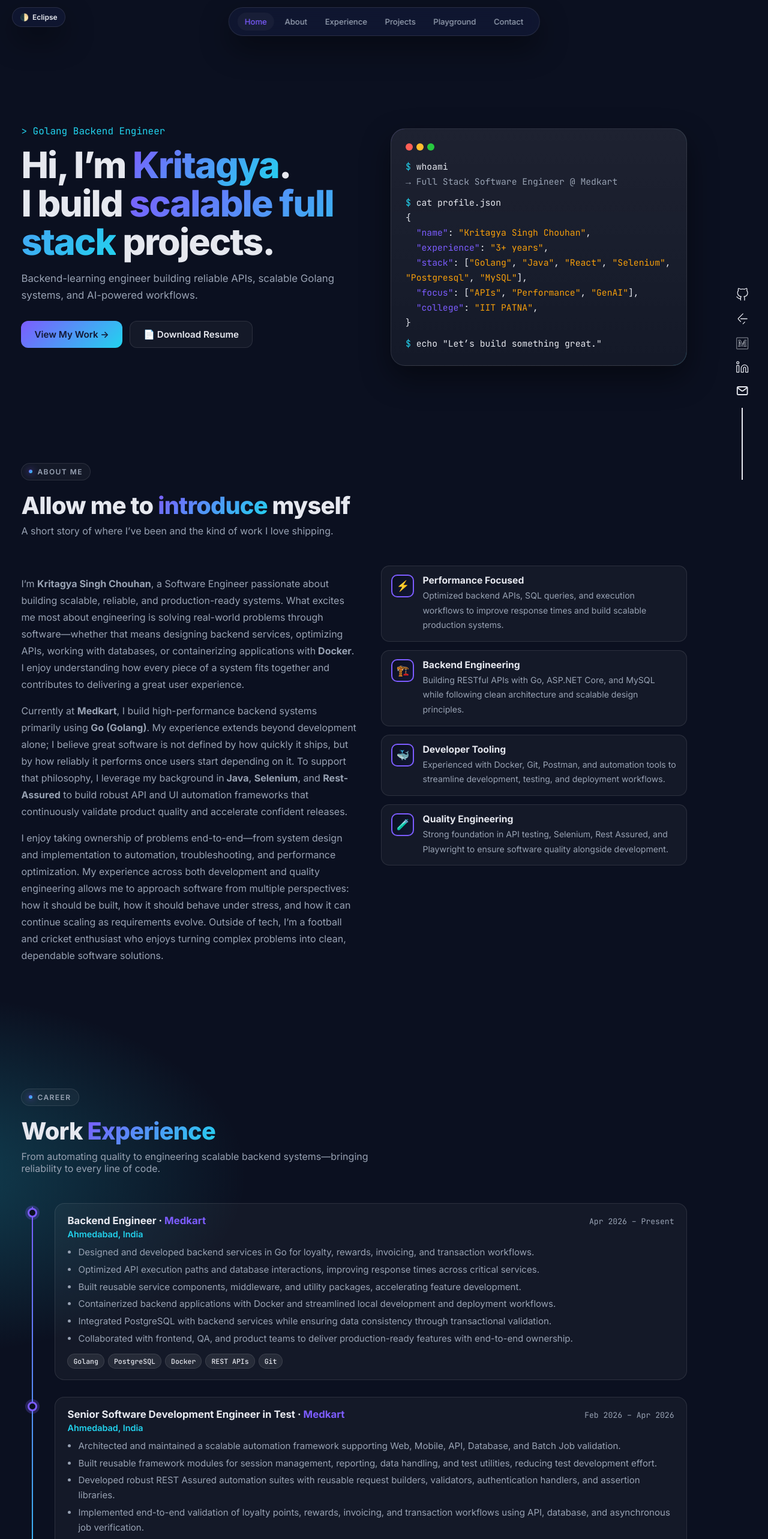
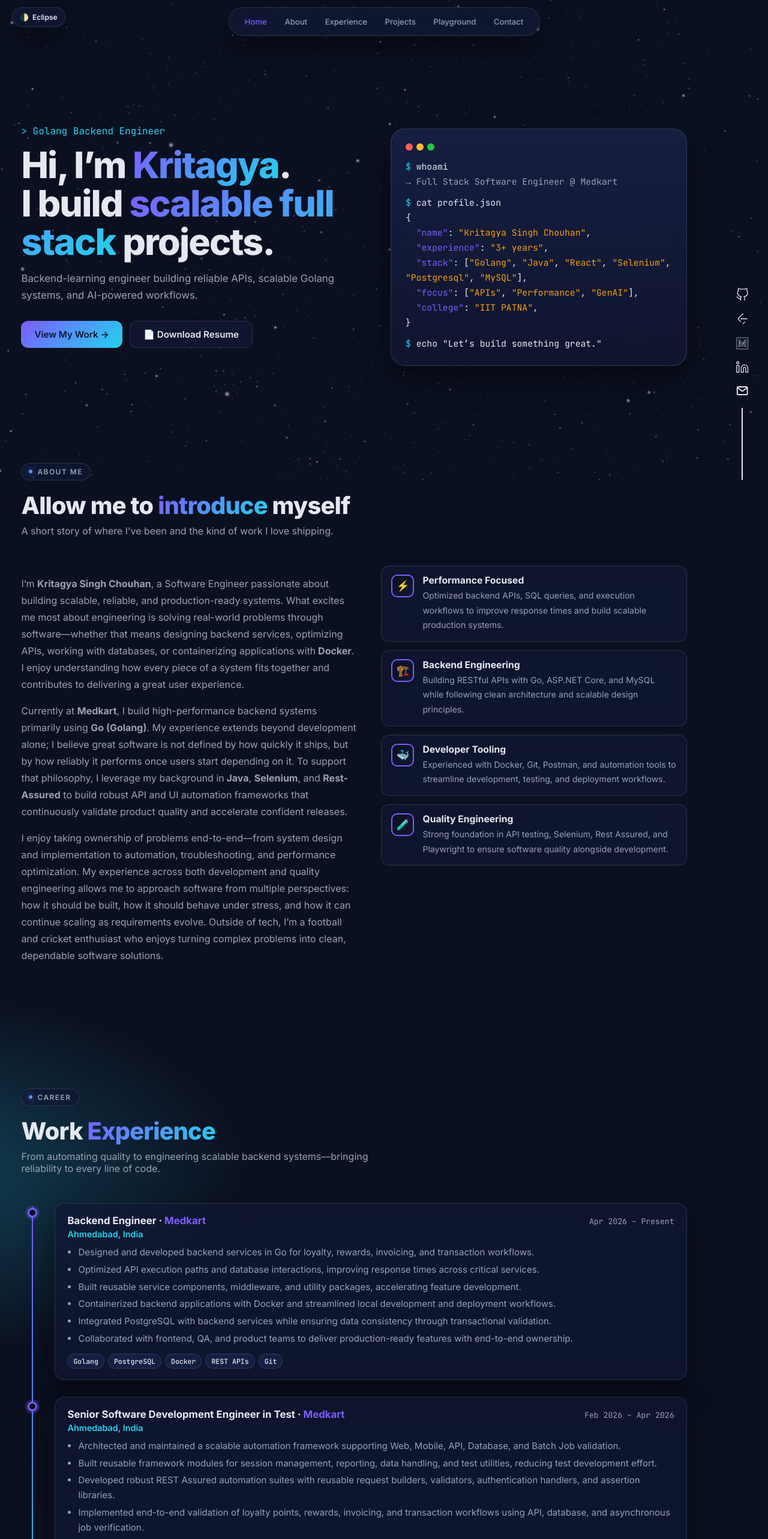
Before and after one commit to kritagya20/portfolio-website-react, a React (Vite) app: page / in a window 1280 px wide. Shown: the top 2566 px of the page at 60% size. Built offline with nearby package versions, Linux system fonts and the light colour scheme.

Commit message:
feat: Add 3D Three.js Starfield Canvas, Framer Motion scroll animations, and glassmorphism styling

```diff
--- a/package.json
+++ b/package.json
@@ -13,7 +13,8 @@
     "framer-motion": "^11.3.19",
     "motion": "^12.42.1",
     "react": "^18.3.1",
-    "react-dom": "^18.3.1"
+    "react-dom": "^18.3.1",
+    "three": "^0.185.1"
   },
   "devDependencies": {
     "@vitejs/plugin-react": "^4.3.1",
--- a/src/App.jsx
+++ b/src/App.jsx
@@ -1,5 +1,6 @@
 import { useEffect, useState } from 'react';
 import { motion, useScroll } from 'framer-motion';
+import StarfieldCanvas from './components/StarfieldCanvas.jsx';
 import Navbar from './components/Navbar.jsx';
 import Hero from './components/Hero.jsx';
 import About from './components/About.jsx';
@@ -22,6 +23,7 @@ export default function App() {
 
   return (
     <div className="app">
+      <StarfieldCanvas />
       <motion.div className="scroll-progress" style={{ scaleX: scrollYProgress }} />
       <Navbar />
       <main>
--- a/src/components/About.jsx
+++ b/src/components/About.jsx
@@ -5,6 +5,12 @@ export default function About() {
   return (
     <section id="about" className="section">
       <div className="container">
+        <motion.div
+          initial={{ opacity: 0, y: 35 }}
+          whileInView={{ opacity: 1, y: 0 }}
+          viewport={{ once: true, amount: 0.3 }}
+          transition={{ duration: 0.7, ease: 'easeOut' }}
+        >
           <span className="eyebrow">
             <span className="dot" /> About me
           </span>
@@ -14,13 +20,14 @@ export default function About() {
           <p className="section-sub">
             A short story of where I’ve been and the kind of work I love shipping.
           </p>
+        </motion.div>
 
         <div className="about-grid">
           <motion.div
-            initial={{ y: 20, opacity: 0 }}
+            initial={{ y: 30, opacity: 0 }}
             whileInView={{ y: 0, opacity: 1 }}
-            viewport={{ once: true, amount: 0.3 }}
-            transition={{ duration: 0.5 }}
+            viewport={{ once: true, amount: 0.2 }}
+            transition={{ duration: 0.6, ease: 'easeOut' }}
           >
             <p>
               I’m <strong> Kritagya Singh Chouhan</strong>, a Software Engineer passionate about building
@@ -56,10 +63,10 @@ export default function About() {
               <motion.div
                 key={h.title}
                 className="about-item"
-                initial={{ x: 20, opacity: 0 }}
-                whileInView={{ x: 0, opacity: 1 }}
-                viewport={{ once: true, amount: 0.4 }}
-                transition={{ duration: 0.4, delay: i * 0.08 }}
+                initial={{ x: 40, opacity: 0, scale: 0.95 }}
+                whileInView={{ x: 0, opacity: 1, scale: 1 }}
+                viewport={{ once: true, amount: 0.3 }}
+                transition={{ duration: 0.5, delay: i * 0.08, ease: [0.175, 0.885, 0.32, 1.275] }}
               >
                 <div className="ico" aria-hidden>
                   {h.icon}
--- a/src/components/Experience.jsx
+++ b/src/components/Experience.jsx
@@ -5,6 +5,12 @@ export default function Experience() {
   return (
     <section id="experience" className="section">
       <div className="container">
+        <motion.div
+          initial={{ opacity: 0, y: 35 }}
+          whileInView={{ opacity: 1, y: 0 }}
+          viewport={{ once: true, amount: 0.3 }}
+          transition={{ duration: 0.7, ease: 'easeOut' }}
+        >
           <span className="eyebrow">
             <span className="dot" /> Career
           </span>
@@ -14,16 +20,19 @@ export default function Experience() {
           <p className="section-sub">
             From automating quality to engineering scalable backend systems—bringing reliability to every line of code.
           </p>
+        </motion.div>
 
         <div className="timeline">
-          {experience.map((e, i) => (
+          {experience.map((e, i) => {
+            const isLeft = i % 2 === 0;
+            return (
               <motion.div
                 key={e.role + e.company}
                 className="tl-item"
-              initial={{ x: -20, opacity: 0 }}
+                initial={{ x: isLeft ? -60 : 60, opacity: 0 }}
                 whileInView={{ x: 0, opacity: 1 }}
-              viewport={{ once: true, amount: 0.2 }}
-              transition={{ duration: 0.45, delay: i * 0.06 }}
+                viewport={{ once: true, amount: 0.15 }}
+                transition={{ duration: 0.65, delay: i * 0.08, ease: [0.25, 0.1, 0.25, 1.0] }}
               >
                 <div className="tl-card">
                   <div className="tl-head">
@@ -47,7 +56,8 @@ export default function Experience() {
                   </div>
                 </div>
               </motion.div>
-          ))}
+            );
+          })}
         </div>
       </div>
     </section>
--- a/src/components/Hero.jsx
+++ b/src/components/Hero.jsx
@@ -1,6 +1,6 @@
 import { useEffect, useState } from 'react';
 import { motion } from 'framer-motion';
-import { profile, stats } from '../data/portfolio.js';
+import { profile } from '../data/portfolio.js';
 
 function useTypewriter(words, typing = 80, holding = 1400) {
   const [text, setText] = useState('');
@@ -32,6 +32,46 @@ function useTypewriter(words, typing = 80, holding = 1400) {
   return text;
 }
 
+const containerVariants = {
+  hidden: { opacity: 0 },
+  visible: {
+    opacity: 1,
+    transition: {
+      staggerChildren: 0.15,
+      delayChildren: 0.1,
+    },
+  },
+};
+
+const itemUp = {
+  hidden: { opacity: 0, y: 24 },
+  visible: {
+    opacity: 1,
+    y: 0,
+    transition: { duration: 0.7, ease: [0.25, 0.1, 0.25, 1.0] },
+  },
+};
+
+const titleVariant = {
+  hidden: { opacity: 0, scale: 0.92, y: 20 },
+  visible: {
+    opacity: 1,
+    scale: 1,
+    y: 0,
+    transition: { duration: 0.8, ease: [0.175, 0.885, 0.32, 1.275] },
+  },
+};
+
+const btnLeft = {
+  hidden: { opacity: 0, x: -40 },
+  visible: { opacity: 1, x: 0, transition: { duration: 0.6, ease: 'easeOut' } },
+};
+
+const btnRight = {
+  hidden: { opacity: 0, x: 40 },
+  visible: { opacity: 1, x: 0, transition: { duration: 0.6, ease: 'easeOut' } },
+};
+
 export default function Hero() {
   const typed = useTypewriter(profile.typewriter);
 
@@ -39,37 +79,39 @@ export default function Hero() {
     <section id="home" className="section hero">
       <div className="container hero-grid">
         <motion.div
-          initial={{ y: 24, opacity: 0 }}
-          animate={{ y: 0, opacity: 1 }}
-          transition={{ duration: 0.6 }}
+          variants={containerVariants}
+          initial="hidden"
+          animate="visible"
         >
-          <div className="typer">
+          <motion.div className="typer" variants={itemUp}>
             &gt; {typed}
             <span className="caret">&nbsp;</span>
-          </div>
-          <h1>
+          </motion.div>
+
+          <motion.h1 variants={titleVariant}>
             Hi, I’m <span className="grad">{profile.name.split(' ')[0]}</span>.
             <br />I build <span className="grad">scalable full stack</span> projects.
-          </h1>
-          <p className="lead">{profile.tagline}</p>
+          </motion.h1>
+
+          <motion.p className="lead" variants={itemUp}>
+            {profile.tagline}
+          </motion.p>
 
           <div className="cta">
-            <a className="btn btn-primary" href="#projects">
+            <motion.a className="btn btn-primary" href="#projects" variants={btnLeft}>
               View My Work →
-            </a>
-            <a className="btn" href={profile.resumeUrl} target="_blank" rel="noreferrer">
+            </motion.a>
+            <motion.a className="btn" href={profile.resumeUrl} target="_blank" rel="noreferrer" variants={btnRight}>
               📄 Download Resume
-            </a>
-
+            </motion.a>
           </div>
-
         </motion.div>
 
         <motion.div
           className="hero-card"
-          initial={{ y: 24, opacity: 0 }}
-          animate={{ y: 0, opacity: 1 }}
-          transition={{ duration: 0.7, delay: 0.15 }}
+          initial={{ opacity: 0, scale: 0.92, y: 30 }}
+          animate={{ opacity: 1, scale: 1, y: 0 }}
+          transition={{ duration: 0.8, delay: 0.3, ease: [0.175, 0.885, 0.32, 1.275] }}
         >
           <div className="terminal-bar">
             <span /> <span /> <span />
--- /dev/null
+++ b/src/components/StarfieldCanvas.jsx
@@ -0,0 +1,135 @@
+import { useEffect, useRef } from 'react';
+import * as THREE from 'three';
+
+export default function StarfieldCanvas() {
+  const canvasRef = useRef(null);
+
+  useEffect(() => {
+    if (!canvasRef.current) return;
+
+    const canvas = canvasRef.current;
+    const scene = new THREE.Scene();
+    const camera = new THREE.PerspectiveCamera(
+      75,
+      window.innerWidth / window.innerHeight,
+      0.1,
+      1000
+    );
+
+    const renderer = new THREE.WebGLRenderer({
+      canvas: canvas,
+      alpha: true,
+      antialias: true,
+    });
+
+    renderer.setSize(window.innerWidth, window.innerHeight);
+    renderer.setPixelRatio(Math.min(window.devicePixelRatio, 2));
+
+    const starsCount = 3200;
+    const starsGeometry = new THREE.BufferGeometry();
+    const posArray = new Float32Array(starsCount * 3);
+
+    for (let i = 0; i < starsCount * 3; i++) {
+      posArray[i] = (Math.random() - 0.5) * 110;
+    }
+
+    starsGeometry.setAttribute(
+      'position',
+      new THREE.BufferAttribute(posArray, 3)
+    );
+
+    function createStarTexture() {
+      const texCanvas = document.createElement('canvas');
+      texCanvas.width = 64;
+      texCanvas.height = 64;
+
+      const ctx = texCanvas.getContext('2d');
+      const center = 32;
+      const radius = 30;
+
+      const gradient = ctx.createRadialGradient(center, center, 0, center, center, radius);
+      gradient.addColorStop(0, 'rgba(255, 255, 255, 0.95)');
+      gradient.addColorStop(0.25, 'rgba(235, 240, 255, 0.75)');
+      gradient.addColorStop(0.6, 'rgba(168, 85, 247, 0.3)');
+      gradient.addColorStop(1, 'rgba(0, 0, 0, 0)');
+
+      ctx.beginPath();
+      ctx.arc(center, center, radius, 0, Math.PI * 2);
+      ctx.fillStyle = gradient;
+      ctx.fill();
+
+      return new THREE.CanvasTexture(texCanvas);
+    }
+
+    const starTexture = createStarTexture();
+
+    const starsMaterial = new THREE.PointsMaterial({
+      size: 0.32,
+      map: starTexture,
+      color: 0xffffff,
+      transparent: true,
+      opacity: 0.75,
+      blending: THREE.AdditiveBlending,
+      sizeAttenuation: true,
+      depthWrite: false,
+    });
+
+    const starMesh = new THREE.Points(starsGeometry, starsMaterial);
+    scene.add(starMesh);
+
+    camera.position.z = 20;
+
+    let targetMouseX = 0;
+    let targetMouseY = 0;
+    let mouseX = 0;
+    let mouseY = 0;
+
+    let windowHalfX = window.innerWidth / 2;
+    let windowHalfY = window.innerHeight / 2;
+
+    const handleMouseMove = (event) => {
+      targetMouseX = (event.clientX - windowHalfX) * 0.00004;
+      targetMouseY = (event.clientY - windowHalfY) * 0.00004;
+    };
+
+    const handleResize = () => {
+      windowHalfX = window.innerWidth / 2;
+      windowHalfY = window.innerHeight / 2;
+      camera.aspect = window.innerWidth / window.innerHeight;
+      camera.updateProjectionMatrix();
+      renderer.setSize(window.innerWidth, window.innerHeight);
+    };
+
+    window.addEventListener('mousemove', handleMouseMove);
+    window.addEventListener('resize', handleResize);
+
+    let animationFrameId;
+
+    const animate = () => {
+      // Smooth interpolation for mouse movements
+      mouseX += (targetMouseX - mouseX) * 0.04;
+      mouseY += (targetMouseY - mouseY) * 0.04;
+
+      // Ultra-slow continuous idle rotation so content is perfectly readable
+      starMesh.rotation.y += 0.00005 + mouseX * 0.15;
+      starMesh.rotation.x += 0.000025 + mouseY * 0.15;
+
+      renderer.render(scene, camera);
+      animationFrameId = requestAnimationFrame(animate);
+    };
+
+    animate();
+
+    return () => {
+      cancelAnimationFrame(animationFrameId);
+      window.removeEventListener('mousemove', handleMouseMove);
+      window.removeEventListener('resize', handleResize);
+      starsGeometry.dispose();
+      starsMaterial.dispose();
+      starTexture.dispose();
+      renderer.dispose();
+    };
+  }, []);
+
+  return <canvas id="bg-canvas" ref={canvasRef} />;
+}
--- a/src/styles/index.css
+++ b/src/styles/index.css
@@ -5,9 +5,9 @@
 [data-theme='midnight'] {
   --bg: #0b1020;
   --bg-soft: #111733;
-  --surface: rgba(255, 255, 255, 0.04);
-  --surface-strong: rgba(255, 255, 255, 0.08);
-  --border: rgba(255, 255, 255, 0.10);
+  --surface: rgba(17, 23, 51, 0.75);
+  --surface-strong: rgba(24, 33, 71, 0.88);
+  --border: rgba(255, 255, 255, 0.12);
   --text: #e6e8ef;
   --text-muted: #98a2b3;
   --primary: #7c5cff;
@@ -22,9 +22,9 @@
 [data-theme='daylight'] {
   --bg: #f7f7fb;
   --bg-soft: #ffffff;
-  --surface: rgba(15, 23, 42, 0.04);
-  --surface-strong: rgba(15, 23, 42, 0.07);
-  --border: rgba(15, 23, 42, 0.10);
+  --surface: rgba(255, 255, 255, 0.82);
+  --surface-strong: rgba(255, 255, 255, 0.94);
+  --border: rgba(15, 23, 42, 0.12);
   --text: #0f172a;
   --text-muted: #475569;
   --primary: #6d28d9;
@@ -39,8 +39,8 @@
 [data-theme='ocean'] {
   --bg: #061a2b;
   --bg-soft: #0a2540;
-  --surface: rgba(255, 255, 255, 0.05);
-  --surface-strong: rgba(255, 255, 255, 0.09);
+  --surface: rgba(10, 37, 64, 0.78);
+  --surface-strong: rgba(15, 52, 90, 0.90);
   --border: rgba(125, 211, 252, 0.18);
   --text: #e0f2fe;
   --text-muted: #94a3b8;
@@ -60,10 +60,10 @@
   --bg: #070707;
   --bg-soft: #111111;
 
-  --surface: rgba(255,255,255,0.03);
-  --surface-strong: rgba(255,255,255,0.06);
-
-  --border: rgba(245,158,11,0.15);
+  --surface: rgba(18, 18, 20, 0.80);
+  --surface-strong: rgba(28, 28, 32, 0.92);
+
+  --border: rgba(245,158,11,0.20);
 
   --text: #f3f4f6;
   --text-muted: #9ca3af;
@@ -125,6 +125,17 @@ body {
   overflow-x: hidden;
 }
 
+#bg-canvas {
+  position: fixed;
+  top: 0;
+  left: 0;
+  width: 100vw;
+  height: 100vh;
+  z-index: 0;
+  pointer-events: none;
+  opacity: 0.95;
+}
+
 a {
   color: inherit;
   text-decoration: none;
@@ -270,7 +281,9 @@ img {
   padding: 22px;
   transition: transform 0.25s ease, border-color 0.25s ease, background 0.25s ease,
     box-shadow 0.25s ease;
-  backdrop-filter: blur(8px);
+  backdrop-filter: blur(16px);
+  -webkit-backdrop-filter: blur(16px);
+  box-shadow: var(--shadow);
 }
 
 .card:hover {
@@ -297,8 +310,9 @@ img {
 
 .app {
   position: relative;
+  z-index: 1;
   min-height: 100vh;
-  background: var(--grad-hero), var(--bg);
+  background: var(--grad-hero), transparent;
 
   display: flex;
   flex-direction: column;
@@ -669,6 +683,8 @@ main {
   background: linear-gradient(180deg, var(--surface-strong), var(--surface));
   border: 1px solid var(--border);
   box-shadow: var(--shadow);
+  backdrop-filter: blur(16px);
+  -webkit-backdrop-filter: blur(16px);
   overflow: hidden;
   min-width: 0;
 }
@@ -755,6 +771,9 @@ main {
   border-radius: 16px;
   background: var(--surface);
   border: 1px solid var(--border);
+  backdrop-filter: blur(16px);
+  -webkit-backdrop-filter: blur(16px);
+  box-shadow: 0 8px 24px rgba(0, 0, 0, 0.15);
 }
 
 .stat .num {
@@ -805,6 +824,8 @@ main {
   border-radius: 14px;
   background: var(--surface);
   border: 1px solid var(--border);
+  backdrop-filter: blur(16px);
+  -webkit-backdrop-filter: blur(16px);
 }
 
 .about-item .ico {
@@ -876,6 +897,9 @@ main {
   border: 1px solid var(--border);
   border-radius: 16px;
   padding: 18px 20px;
+  backdrop-filter: blur(16px);
+  -webkit-backdrop-filter: blur(16px);
+  box-shadow: var(--shadow);
   transition: border-color 0.2s, transform 0.2s;
 }
 
```
Also changed, not shown: src/components/Contact.jsx (+22 -9 lines), src/components/Projects.jsx (+37 -15 lines), 2 other files (tests, documents, lock files or other folders). Lines whose indentation alone changed are shown as unchanged.
